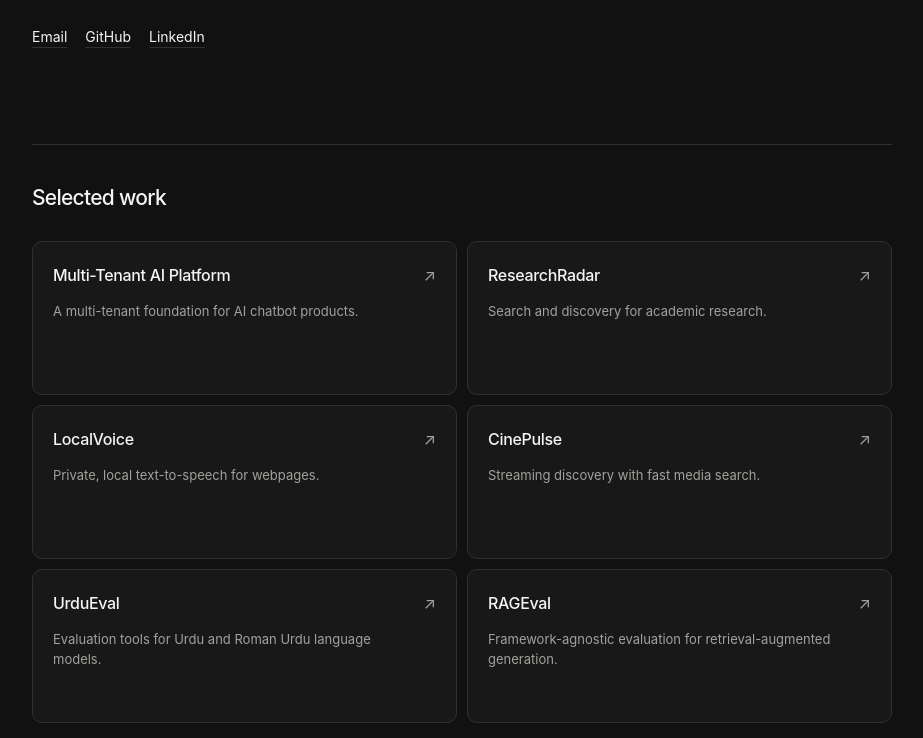
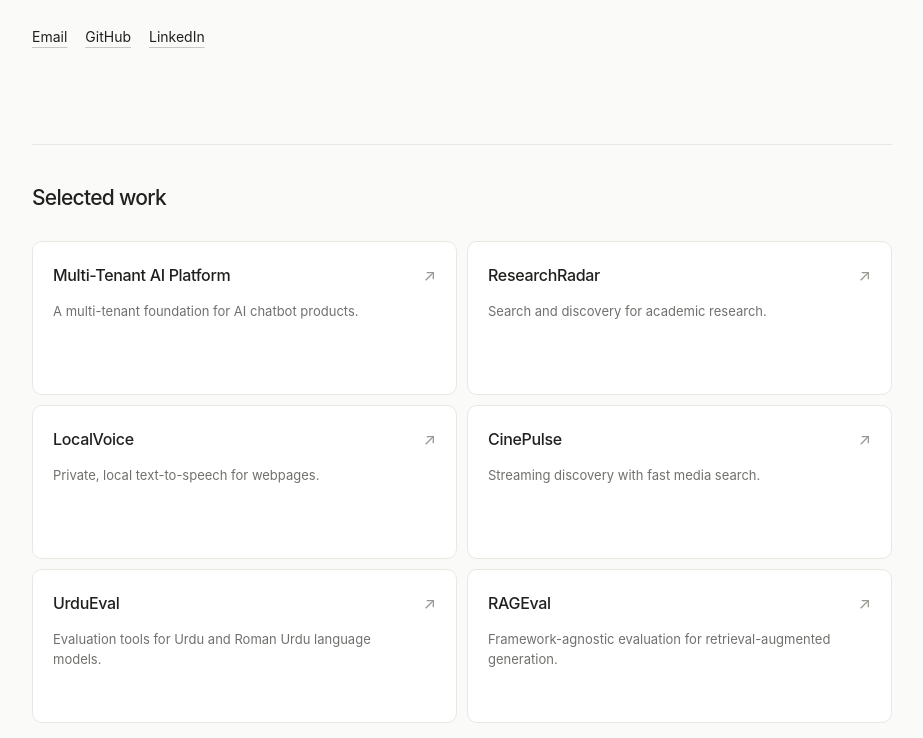
Before and after one commit to mustafaabadshah/mustafaabadshah.github.io, a plain HTML site: page index.html in a window 1280 px wide. Shown: the part 454-1192 px from the top of the page, without its empty margins (178-1101 px from the left). Drawn offline with Linux system fonts and the light colour scheme.

Commit message:
Refine portfolio with restrained light theme

```diff
--- a/index.html
+++ b/index.html
@@ -3,7 +3,7 @@
 <head>
   <meta charset="utf-8">
   <meta name="viewport" content="width=device-width, initial-scale=1">
-  <meta name="theme-color" content="#111111">
+  <meta name="theme-color" content="#fafaf8">
   <meta name="description" content="Syed Mustafa Badshah is an AI/ML engineer in Islamabad, Pakistan.">
   <meta name="author" content="Syed Mustafa Badshah">
   <link rel="canonical" href="https://mustafaabadshah.github.io/">
@@ -15,13 +15,13 @@
   <title>Syed Mustafa Badshah — AI/ML Engineer</title>
   <style>
     :root {
-      color-scheme: dark;
-      --bg: #111;
-      --surface: #181818;
-      --text: #f5f5f3;
-      --muted: #a1a19d;
-      --line: #30302e;
-      --accent: #c4f27a;
+      color-scheme: light;
+      --bg: #fafaf8;
+      --surface: #fff;
+      --text: #20211f;
+      --muted: #70716d;
+      --line: #e8e8e3;
+      --accent: #527a35;
       --width: 860px;
     }
     *, *::before, *::after { box-sizing: border-box; }
@@ -35,10 +35,10 @@
     }
     a { color: inherit; }
     a:focus-visible { outline: 2px solid var(--accent); outline-offset: 4px; }
-    .skip { position: absolute; top: 8px; left: 8px; transform: translateY(-150%); padding: 8px 12px; background: var(--accent); color: #111; border-radius: 6px; }
+    .skip { position: absolute; top: 8px; left: 8px; transform: translateY(-150%); padding: 8px 12px; background: var(--text); color: #fff; border-radius: 6px; }
     .skip:focus { transform: translateY(0); }
     .wrap { width: min(var(--width), calc(100% - 48px)); margin-inline: auto; }
-    header { position: sticky; z-index: 2; top: 0; border-bottom: 1px solid var(--line); background: rgb(17 17 17 / 90%); backdrop-filter: blur(14px); }
+    header { position: sticky; z-index: 2; top: 0; border-bottom: 1px solid var(--line); background: rgb(250 250 248 / 92%); backdrop-filter: blur(14px); }
     nav { min-height: 64px; display: flex; align-items: center; justify-content: space-between; gap: 24px; }
     .name { font-weight: 650; letter-spacing: -.03em; text-decoration: none; }
     nav ul { display: flex; gap: 24px; margin: 0; padding: 0; list-style: none; }
@@ -50,16 +50,16 @@
     h1 { max-width: 720px; margin: 0; font-size: clamp(48px, 9vw, 88px); font-weight: 600; line-height: 1.02; letter-spacing: -.075em; }
     .role { margin: 22px 0 0; color: var(--muted); font-size: 17px; }
     .intro-links { display: flex; flex-wrap: wrap; gap: 18px; margin-top: 28px; }
-    .intro-links a { color: var(--text); font-size: 14px; text-decoration-color: var(--line); text-underline-offset: 5px; }
+    .intro-links a { color: var(--text); font-size: 14px; text-decoration-color: #c9c9c2; text-underline-offset: 5px; }
     .intro-links a:hover { color: var(--accent); text-decoration-color: var(--accent); }
     section { padding-block: 36px 64px; border-top: 1px solid var(--line); }
     h2 { margin: 0 0 26px; font-size: 21px; font-weight: 550; letter-spacing: -.035em; }
     .projects { display: grid; grid-template-columns: repeat(2, minmax(0, 1fr)); gap: 10px; }
-    .project { min-height: 154px; padding: 20px; border: 1px solid var(--line); border-radius: 10px; background: var(--surface); text-decoration: none; transition: border-color .18s ease, background .18s ease; }
-    .project:hover { border-color: #60605a; background: #1d1d1b; }
+    .project { min-height: 154px; padding: 20px; border: 1px solid var(--line); border-radius: 10px; background: var(--surface); text-decoration: none; transition: border-color .18s ease, box-shadow .18s ease; }
+    .project:hover { border-color: #c7c9c0; box-shadow: 0 5px 16px rgb(25 28 20 / 5%); }
     .project-head { display: flex; justify-content: space-between; gap: 16px; }
     .project h3 { margin: 0; font-size: 16px; font-weight: 550; letter-spacing: -.02em; }
-    .project .arrow { color: var(--muted); }
+    .project .arrow { color: #969790; }
     .project p { max-width: 360px; margin: 12px 0 0; color: var(--muted); font-size: 13px; line-height: 1.6; }
     .all { display: inline-block; margin-top: 18px; color: var(--muted); font-size: 13px; text-underline-offset: 4px; }
     .experience { display: grid; grid-template-columns: 1fr auto; gap: 12px 24px; padding-block: 17px; border-top: 1px solid var(--line); }
```
